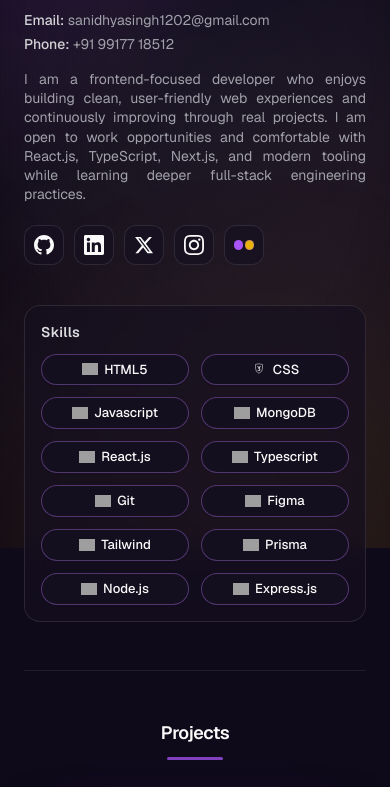
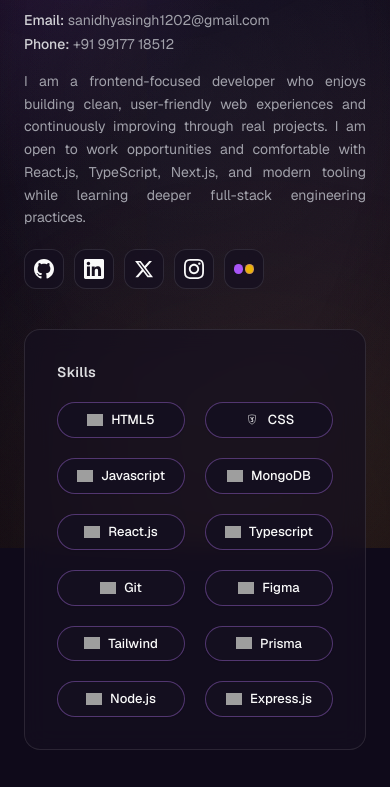
Before and after one commit to ssk033/Sanidhya-portfolio, a Next.js app: page / in a window 390 px wide. Shown: the part 296-1083 px from the top of the page. Built offline with nearby package versions, Linux system fonts and the light colour scheme; grey boxes are pictures that could not be loaded.

Commit message:
some updates

```diff
--- a/app/globals.css
+++ b/app/globals.css
@@ -135,11 +135,7 @@
   --grid-line: rgba(212, 175, 55, 0.1);
 
   --skill-glow: color-mix(in srgb, var(--color-accent) 42%, transparent);
-  --skill-glow-sub: color-mix(
-    in srgb,
-    var(--color-primary) 36%,
-    transparent
-  );
+  --skill-glow-sub: rgba(139, 30, 30, 0.22);
 
   --loader-fill: var(--color-accent);
   --loader-stroke: var(--color-primary);
@@ -835,6 +831,7 @@
     );
   box-shadow:
     inset 0 1px 0 color-mix(in srgb, var(--color-accent) 18%, transparent),
+    0 0 25px rgba(212, 175, 55, 0.12),
     0 0 40px -22px var(--color-glow);
 }
 
--- a/app/page.tsx
+++ b/app/page.tsx
@@ -136,9 +136,9 @@
       </div>
       <main className="relative z-10 mx-auto max-w-5xl space-y-12 px-6 py-8 md:space-y-14 md:px-12 md:py-11">
         {/* Profile (left) + Skills (right) */}
-        <section className="grid grid-cols-1 items-center gap-10 md:grid-cols-2">
+        <section className="grid grid-cols-1 items-stretch gap-10 md:grid-cols-2">
           {/* Profile */}
-          <div className="flex flex-col items-start">
+          <div className="flex h-full flex-col items-start justify-center">
             <div className="portfolio-hero-avatar relative mb-4 h-36 w-36 shrink-0 overflow-hidden rounded-full border border-[var(--color-border)] bg-[var(--surface,var(--background))] shadow-[0_0_40px_-12px_var(--color-glow)] md:h-40 md:w-40">
               <Image
                 src="/iron-man.jpg"
@@ -190,7 +190,7 @@
               </p>
             </div>
 
-            <p className="mt-4 max-w-md text-justify [text-align-last:left] text-[14px] leading-snug text-[var(--muted)] md:text-[15px] md:leading-relaxed">
+            <p className="mt-4 max-w-xl text-justify [text-align-last:left] text-[14px] leading-relaxed text-[var(--muted)] md:text-[15px] md:leading-relaxed">
               I am a frontend-focused developer who enjoys building clean,
               user-friendly web experiences and continuously improving through
               real projects. I am open to work opportunities and comfortable
@@ -241,17 +241,17 @@
           </div>
 
           {/* Skills moved into hero right side */}
-          <div className="flex w-full items-center justify-center md:justify-end">
-            <aside className="portfolio-hero-skills-panel w-full max-w-xl rounded-2xl border border-[color-mix(in_srgb,var(--foreground)_10%,transparent)] bg-[color-mix(in_srgb,var(--surface,var(--background))_68%,transparent)] p-4 backdrop-blur-md md:p-5">
+          <div className="flex h-full w-full items-stretch">
+            <aside className="portfolio-hero-skills-panel flex h-full w-full min-h-[350px] flex-col rounded-2xl border border-[color-mix(in_srgb,var(--foreground)_10%,transparent)] bg-[color-mix(in_srgb,var(--surface,var(--background))_68%,transparent)] p-8 backdrop-blur-md">
               <h2 className="text-sm font-semibold tracking-wide text-[color-mix(in_srgb,var(--foreground)_66%,var(--muted))] md:text-base">
                 Skills
               </h2>
-              <div className="mt-3 grid grid-cols-2 gap-3 md:grid-cols-3">
+              <div className="mt-5 grid h-full w-full flex-1 grid-cols-2 auto-rows-fr items-stretch gap-5 md:grid-cols-3">
                 {SKILLS.slice(0, 12).map((skill) => (
                   <span
                     key={`hero-skill-${skill.name}`}
                     role="presentation"
-                    className="skill-btn inline-flex cursor-default items-center justify-center gap-1.5 overflow-hidden rounded-full border bg-[color-mix(in_srgb,var(--surface,var(--background))_88%,transparent)] px-3 py-1.5 text-[13px] font-medium leading-snug text-[var(--foreground)] backdrop-blur-sm sm:gap-2 sm:text-sm"
+                    className="skill-btn flex h-full w-full cursor-default items-center justify-center gap-2 overflow-hidden rounded-full border bg-[color-mix(in_srgb,var(--surface,var(--background))_88%,transparent)] px-4 py-2 text-[13px] font-medium leading-snug text-[var(--foreground)] backdrop-blur-sm sm:text-sm"
                   >
                     {skill.name === "CSS" ? (
                       <CSS3Logo className="h-4 w-4 shrink-0 sm:h-[18px] sm:w-[18px]" />
```
